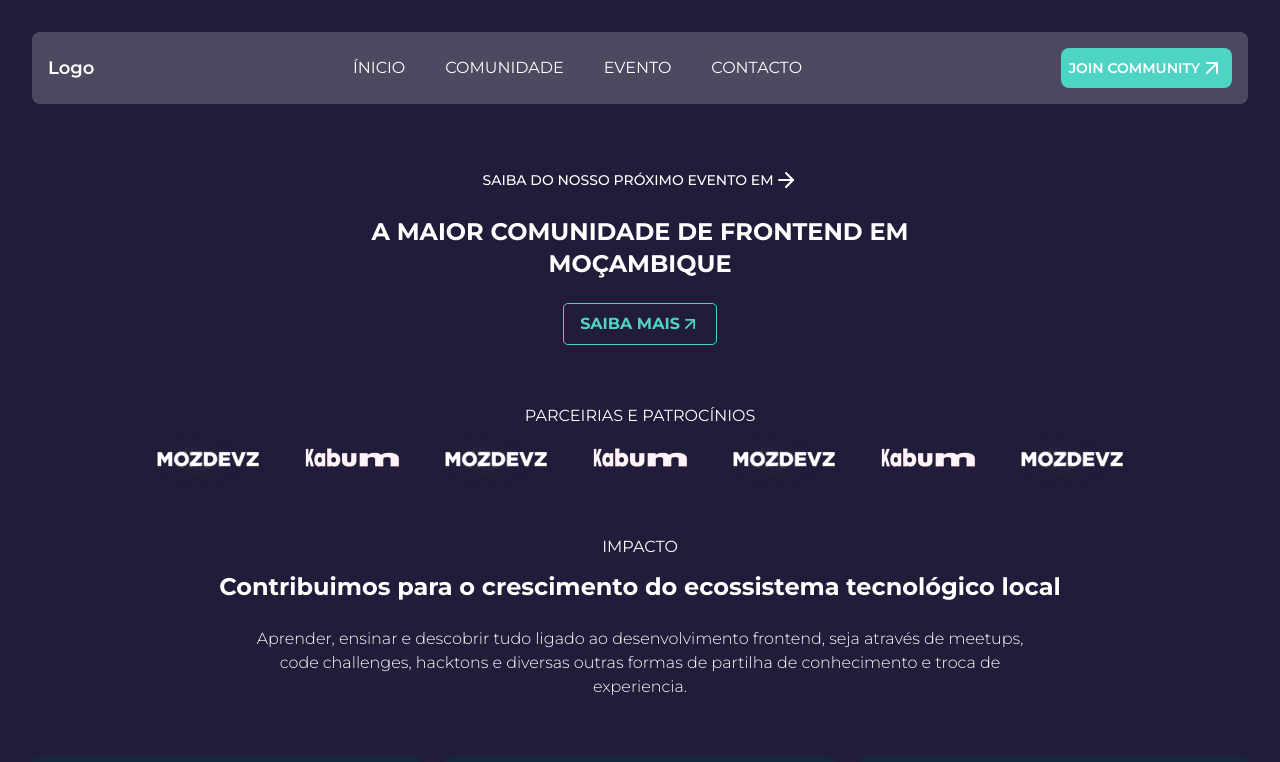
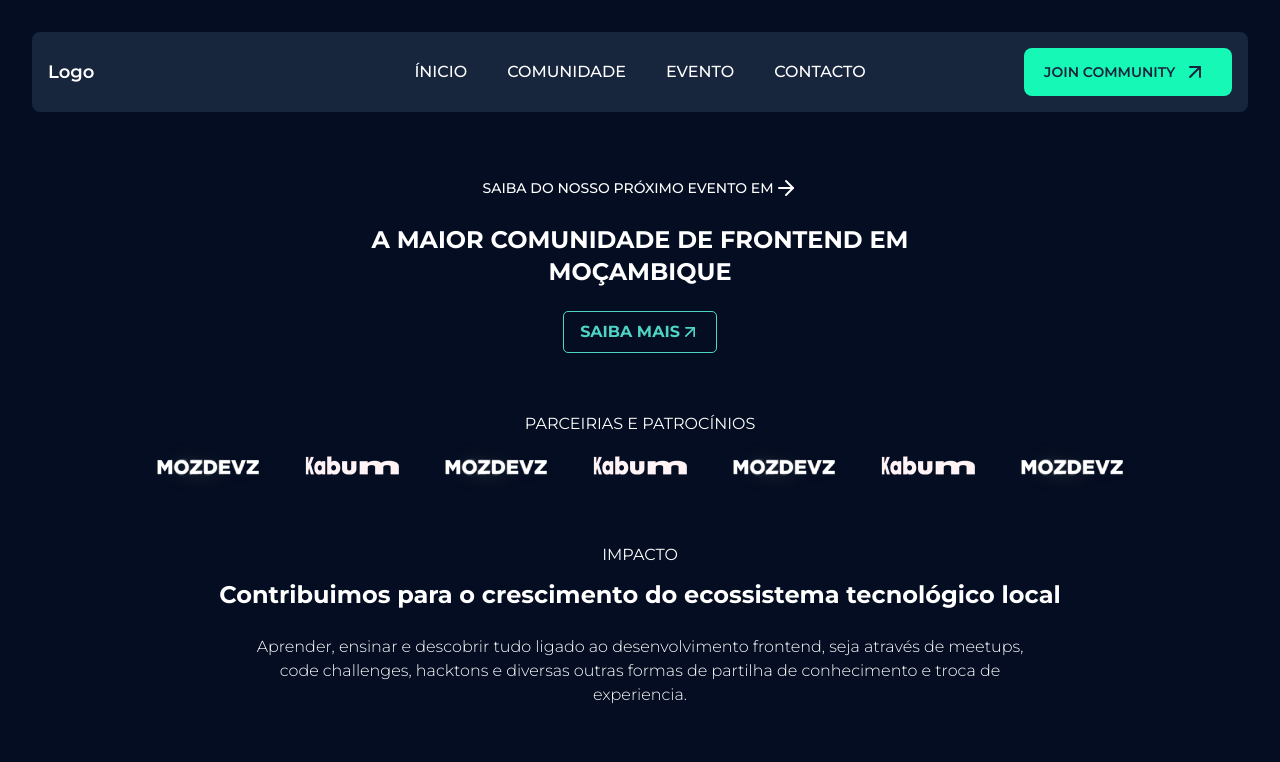
Before and after one commit to Maputo-Frontenders/maputo_frontenders_website, a Next.js app: page / in a window 1280 px wide. Shown: the top 762 px of the page. Built offline with nearby package versions, Linux system fonts and the light colour scheme.

Commit message:
feat: add floating navbar

```diff
--- a/app/layout.tsx
+++ b/app/layout.tsx
@@ -4,9 +4,9 @@ import "./globals.css";
 import { Navbar } from "@/components/navbar/Navbar";
 import { Footer } from "@/components/footer/Footer";
 import { cn } from "@/lib/utils";
+import { FloatingNav } from "@/components/navbar/floating-navbar";
 
-
-const mont = Montserrat({ subsets: ["latin"] })
+const mont = Montserrat({ subsets: ["latin"] });
 
 export const metadata: Metadata = {
   title: "Maputo Frontenders - Comunidade Frontend de Moçambique",
@@ -20,19 +20,13 @@ export default function RootLayout({
 }>) {
   return (
     <html lang="en">
-      <body className={
-        cn(`bg-mf-primary`, mont.className)
-      }>
-        <div className='flex flex-col h-full'>
-
-          <Navbar />
-          <main className='h-full'>
-            {children}
-          </main>
+      <body className={cn(`bg-mf-background antialiased`, mont.className)}>
+        <div className="flex flex-col h-full">
+          <Navbar className="py-8" />
+          <FloatingNav />
+          <main className="h-full">{children}</main>
           <Footer />
-
         </div>
-
       </body>
     </html>
   );
--- a/components/navbar/Navbar.tsx
+++ b/components/navbar/Navbar.tsx
@@ -1,28 +1,37 @@
-import Link from 'next/link'
-import React from 'react'
-import { NavData, NavItem } from './Itens'
-import { ArrowUpRight } from 'lucide-react'
+import Link from "next/link";
+import React from "react";
+import { NavData, NavItem } from "./Itens";
+import { ArrowUpRight } from "lucide-react";
+import { cn } from "@/lib/utils";
 
-export const Navbar = () => {
+// TODO: hover color on link button
+
+export const Navbar = ({ className }: { className?: string }) => {
   return (
-        <div className="container py-8 ">
-            <div className="bg-white bg-opacity-20 p-4 rounded-lg backdrop-blur-md  w-full mx-auto">
-                <div className='flex flex-row justify-between items-center'>
-                    <div className="text-white font-semibold text-lg">Logo</div>
+    <div className={cn("container", className)}>
+      <div className="bg-mf-least p-4 rounded-lg backdrop-blur-md  w-full mx-auto">
+        <div className="flex justify-between items-center">
+          <div className="w-52 text-white font-semibold text-lg">Logo</div>
           <div className="space-x-10">
             {NavData.map((item: NavItem, key: number) => (
-                            <Link key={key} href={item.label} className="text-white uppercase hover:text-mf-secondaryVariation">{item.label}</Link>
+              <Link
+                key={key}
+                href={item.label}
+                className="text-white font-medium uppercase hover:text-mf-secondaryVariation"
+              >
+                {item.label}
+              </Link>
             ))}
           </div>
-                    <div className="text-white font-semibold text-lg uppercase text-center">
-                        <Link href="#" className="flex flex-row items-center text-white rounded-lg p-2 bg-mf-secondary hover:bg-mf-secondaryVariation focus:ring-4  text-sm">
+          <Link
+            href="#"
+            className="w-52 flex items-center font-semibold uppercase text-center rounded-lg px-5 py-3 bg-mf-secondProposal hover:bg-mf-secondaryVariation  text-sm text-mf-least group"
+          >
             Join Community
-                            <ArrowUpRight className='text-white' />
+            <ArrowUpRight className="ml-2 group-hover:" />
           </Link>
         </div>
       </div>
     </div>
-        </div>
-
-    )
-}
+  );
+};
--- /dev/null
+++ b/components/navbar/floating-navbar.tsx
@@ -0,0 +1,56 @@
+"use client";
+import React, { useState } from "react";
+import {
+  motion,
+  AnimatePresence,
+  useScroll,
+  useMotionValueEvent,
+} from "framer-motion";
+import { cn } from "@/lib/utils";
+import { Navbar } from "./Navbar";
+
+export const FloatingNav = ({ className }: { className?: string }) => {
+  const { scrollYProgress } = useScroll();
+
+  const [visible, setVisible] = useState(false);
+
+  useMotionValueEvent(scrollYProgress, "change", (current) => {
+    if (typeof current === "number") {
+      let direction = current! - scrollYProgress.getPrevious()!;
+
+      if (scrollYProgress.get() < 0.05) {
+        setVisible(false);
+      } else {
+        if (direction < 0) {
+          setVisible(true);
+        } else {
+          setVisible(false);
+        }
+      }
+    }
+  });
+
+  return (
+    <AnimatePresence mode="sync">
+      <motion.div
+        initial={{
+          opacity: 1,
+          y: -100,
+        }}
+        animate={{
+          y: visible ? 0 : -100,
+          opacity: visible ? 1 : 0,
+        }}
+        transition={{
+          duration: 0.2,
+        }}
+        className={cn(
+          "flex fixed top-10 inset-x-0 mx-auto border border-transparent rounded-full  shadow-[0px_2px_3px_-1px_rgba(0,0,0,0.1),0px_1px_0px_0px_rgba(25,28,33,0.02),0px_0px_0px_1px_rgba(25,28,33,0.08)] z-[5000] ",
+          className
+        )}
+      >
+        <Navbar />
+      </motion.div>
+    </AnimatePresence>
+  );
+};
```
Lines whose indentation alone changed are shown as unchanged.
